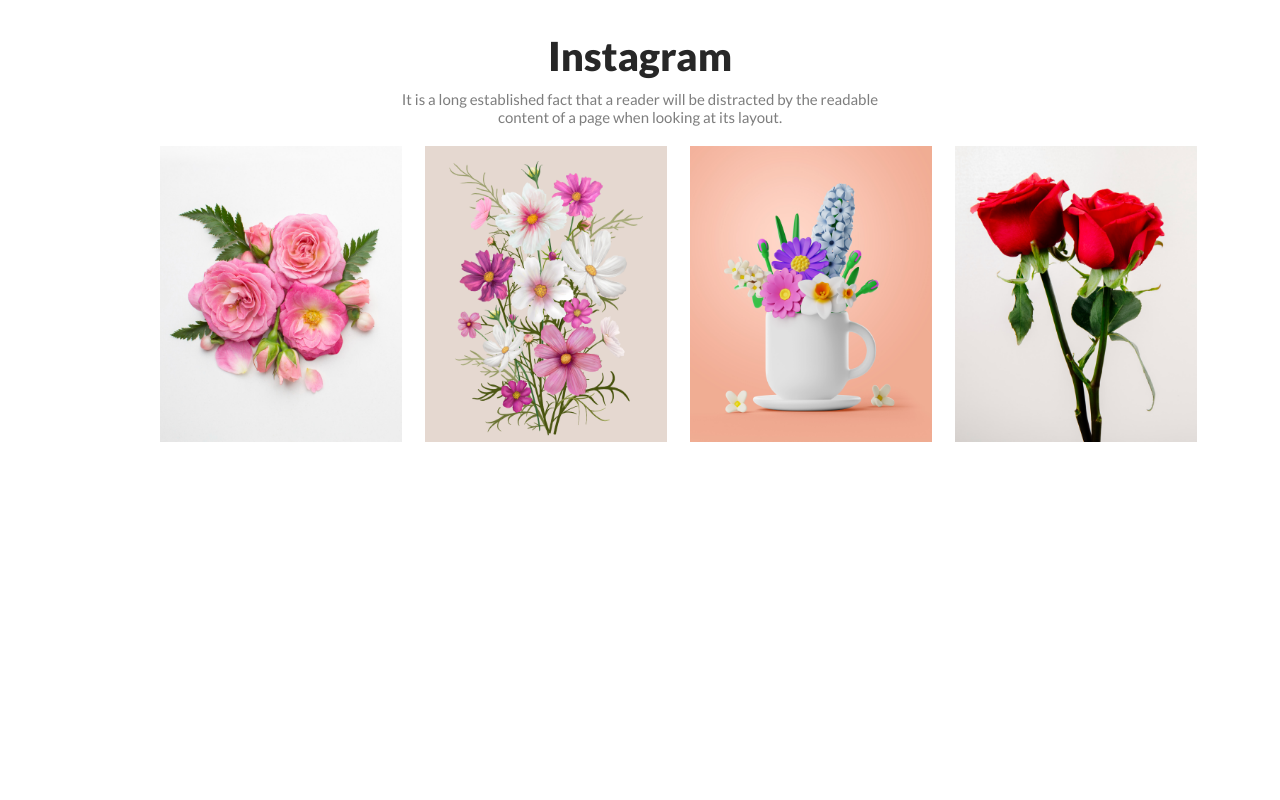
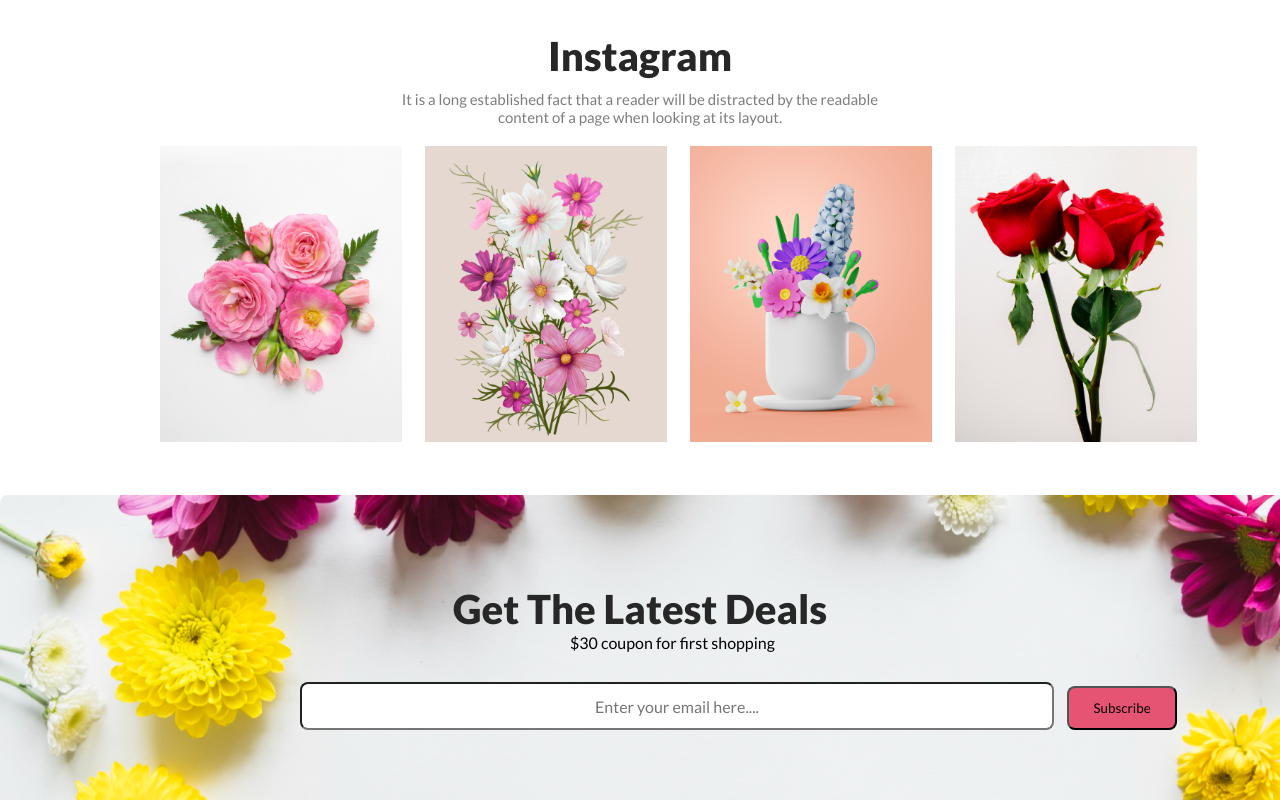
Before and after one commit to Mamun-2023/module-6, a plain HTML site: page index.html in a window 1280 px wide. Shown: the part 2225-3025 px from the top of the page. Before the commit the page ends 2670 px from the top, so only its background shows below. Drawn offline with Linux system fonts and the light colour scheme.

Commit message:
latest deal adding

```diff
--- a/index.html
+++ b/index.html
@@ -106,11 +106,22 @@
     </div>
 
 </section>
+<!-- instagram section ended -->
+
+<!-- latest deal section started -->
+<section class="latest-deal">
+    <div class="late-items">
+        <h1 class="late-title">Get The Latest Deals</h1>
+        <p class="late-details">$30 coupon for first shopping</p>
 
 
+    </div>
+<input class="late-email" type="email" placeholder="Enter your email here...." id="">
+    <button class="late-button">Subscribe</button>
+
+</section>
 
 
-<!-- instagram section ended -->
-
+<!-- latest deal section ended -->
 </body>
 </html>
--- a/style.css
+++ b/style.css
@@ -314,16 +314,71 @@
 
 .pic-four {
     width: 242px;
-    height: 296px;
+    height: 296px;}
 
-}
 /* instagram section ended */
 
 /* latest deal section started */
-.late-deal{
-
+.latest-deal {
+    margin-top: 50px;
+    background-image: url("Rectangle.png");
 }
 
 
 
+.late-items {
+    margin-top: 30px;
+    align-items: center;
+
+
+}
+
+.late-title {
+    padding-top: 90px;
+    text-align: center;
+    font-size: 40px;
+    font-weight: 800;
+    color: #272727;
+    text-align: center;
+    font-family: Lato;
+    font-size: 40px;
+    font-weight: 800;
+
+}
+
+.late-details {
+    margin-left: 570px;
+}
+
+
+
+.late-email {
+    border-radius: 8px;
+    background: #FFF;
+    width: 750px;
+    height: 44px;
+    color: rgba(39, 39, 39, 0.60);
+    text-align: center;
+    font-size: 16px;
+    font-weight: 400;
+    margin-left: 300px;
+    margin-top: 30px;
+    margin-bottom:70px ;
+
+}
+.late-button{
+    width: 110px;
+    height: 44px;
+       border-radius: 8px;
+         background: #E55473;
+         margin-left :10px; ;
+}
 /* latest deal section ended */
+
+/* footer section started  */
+
+.footer{
+
+}
+
+/* footed section ended */
```
Also changed, not shown: Rectangle.png (renamed from Flower Asset/Rectangle 9.png).
